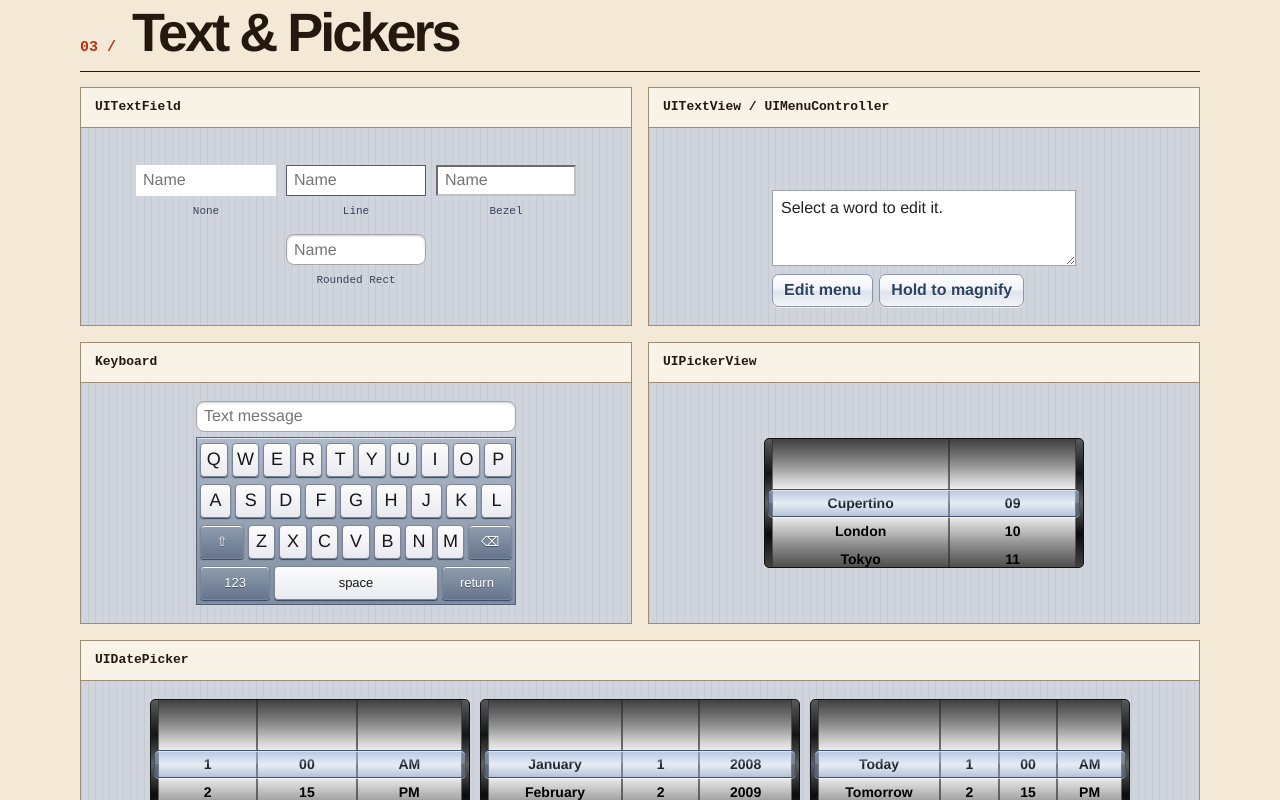
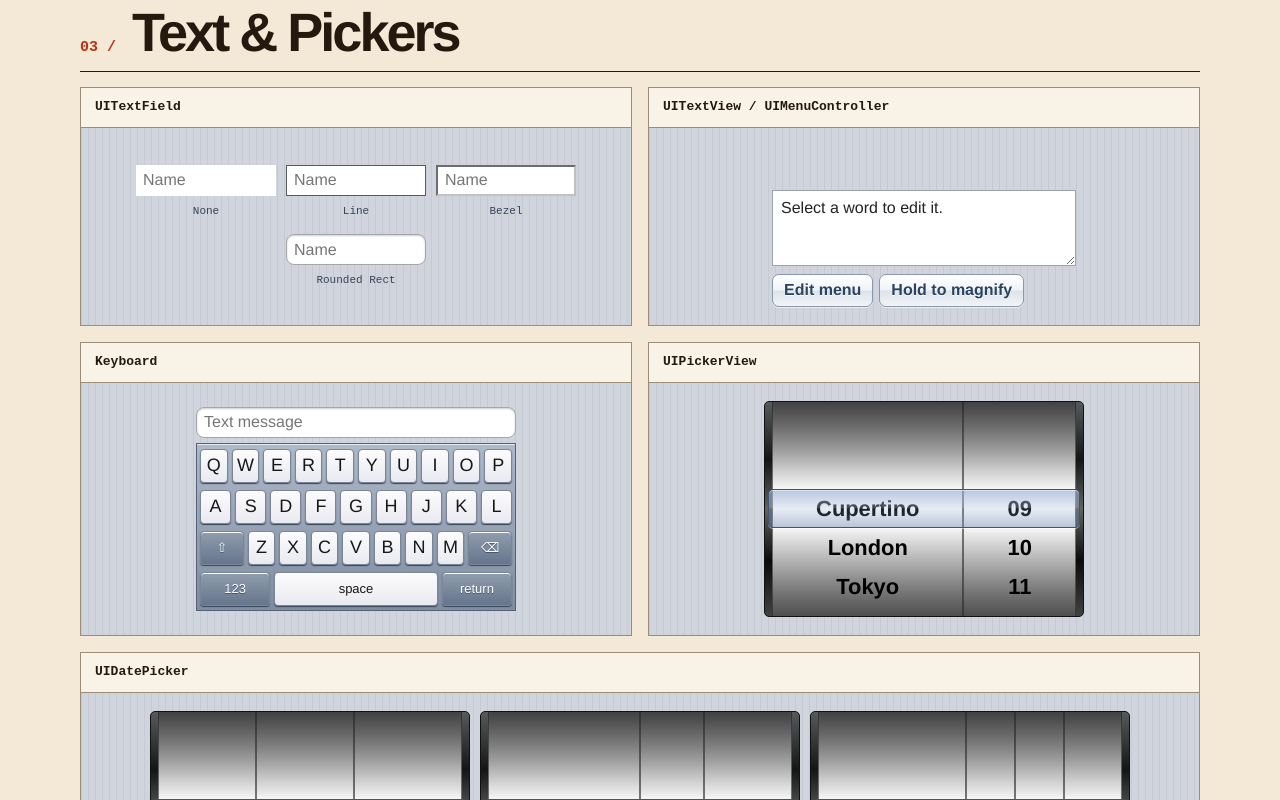
Before and after one commit to zeyadhost/ios4-uikit, a plain HTML site: page index.html in a window 1280 px wide. Shown: the part 2914-3714 px from the top of the page. Drawn offline with Linux system fonts and the light colour scheme.

Commit message:
Render iOS 4 picker wheels at native dimensions
Co-Authored-By: Devin AI <158243242+devin-ai-integration[bot]@users.noreply.github.com>

```diff
--- a/gallery.css
+++ b/gallery.css
@@ -177,14 +177,14 @@ button { cursor: pointer; }
 .key-row:last-child button { flex-grow: 1; font-size: 13px; }
 .key-row button[data-key="space"] { flex-basis: 46%; }
 .key-row button:active, .key-row button[aria-pressed=true] { background: linear-gradient(#5d9bef, #285eb0); color: white; }
-.picker { --wheel-row: 28px; display: flex; width: 320px; max-width: 100%; height: 130px; padding: 0 7px; position: relative; overflow: hidden; border: 1px solid #111; border-radius: 5px; background: linear-gradient(#575a5c, #141615 27%, #626363 50%, #0b0b0b 74%, #424243); }
+.picker { --wheel-row: 39px; --wheel-viewport: 214px; display: flex; width: 320px; max-width: 100%; height: 216px; padding: 0 7px; position: relative; overflow: hidden; container-type: inline-size; border: 1px solid #111; border-radius: 5px; background: linear-gradient(#575a5c, #141615 27%, #626363 50%, #0b0b0b 74%, #424243); }
 .picker::before, .picker::after { content: ""; position: absolute; z-index: 1; pointer-events: none; }
 .picker::before { inset: 0 7px; background: linear-gradient(#0009, transparent 41%, transparent 59%, #0008); }
 .picker::after { height: var(--wheel-row); top: calc(50% - var(--wheel-row) / 2); left: 3px; right: 3px; border: 1px solid #425370; border-radius: 5px; background: linear-gradient(#98aed3a8, #b3c4df5e 48%, #829bc231 51%, #718db778); box-shadow: 0 1px #ffffff84, inset 0 1px #ffffff8a; }
-.wheel { flex: 1 1 auto; min-width: 0; overflow: auto; scroll-snap-type: y mandatory; scrollbar-width: none; text-align: center; padding-block: calc((128px - var(--wheel-row)) / 2); border-inline: 1px solid #777; color: black; background: linear-gradient(#a5a5a5, #eee 32%, white 47%, #fff 53%, #ddd 76%, #aaa); }
+.wheel { flex: 1 1 auto; min-width: 0; overflow: auto; scroll-snap-type: y mandatory; scrollbar-width: none; text-align: center; padding-block: calc((var(--wheel-viewport) - var(--wheel-row)) / 2); border-inline: 1px solid #777; color: black; background: linear-gradient(#a5a5a5, #eee 32%, white 47%, #fff 53%, #ddd 76%, #aaa); }
 .wheel::-webkit-scrollbar { display: none; }
 .wheel:focus-visible { outline-offset: -4px; }
-.wheel [role=option] { display: grid; align-items: center; height: var(--wheel-row); white-space: nowrap; padding-inline: 3px; scroll-snap-align: center; overflow: hidden; font-size: 14px; font-weight: bold; cursor: pointer; }
+.wheel [role=option] { display: grid; align-items: center; height: var(--wheel-row); white-space: nowrap; padding-inline: 3px; scroll-snap-align: center; overflow: hidden; font-size: clamp(16px, 7.2cqi, 22px); font-weight: bold; cursor: pointer; }
 
 .overlay { position: fixed; color: white; border: 0; padding: 0; max-width: calc(100% - 24px); overflow: visible; background: transparent; }
 .overlay::backdrop { background: #0008; }
```
Also changed, not shown: tests/gallery.mjs (+4 -0 lines).
